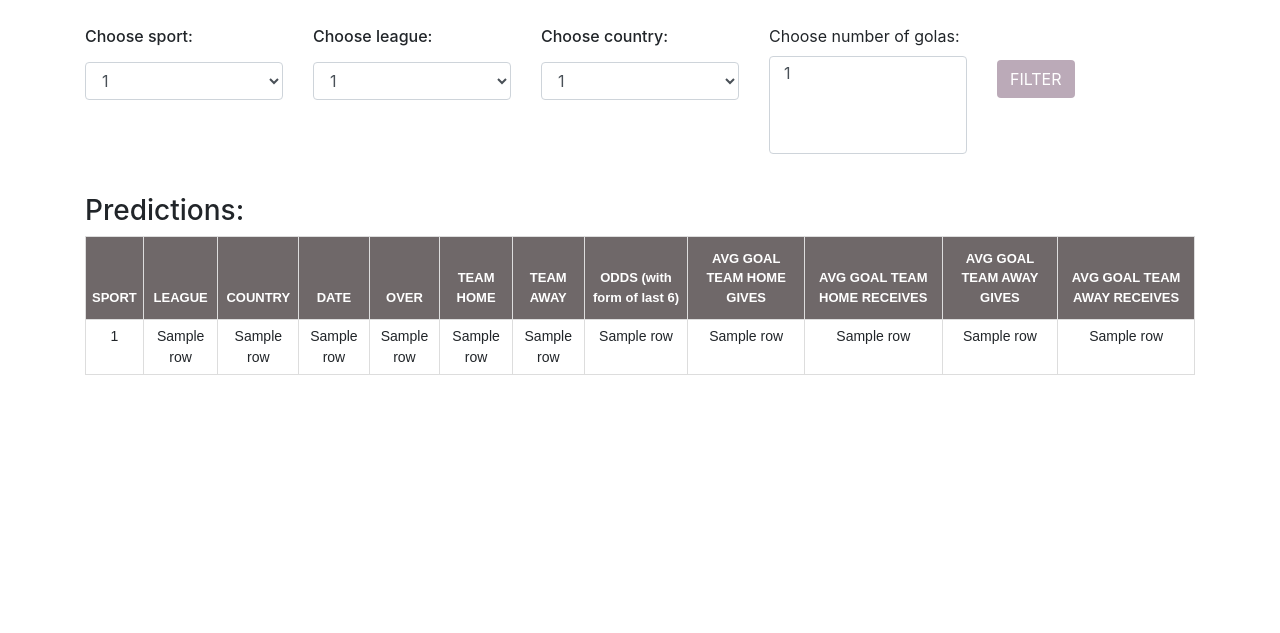
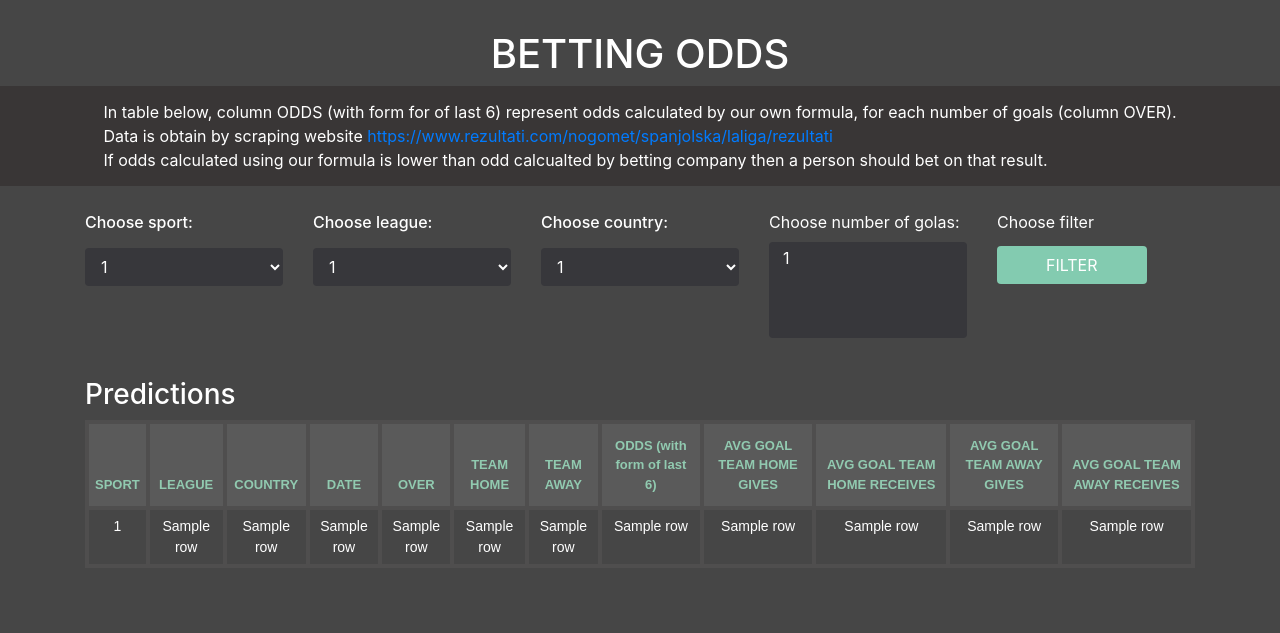
Before and after one commit to brankasando/predict_odds, a Flask app: template templates/predictions.html in a window 1280 px wide. Shown: the top 633 px of the page. Run offline with Flask 2, Linux system fonts and the light colour scheme; the template is opened without the code that fills it: most values are stand-ins (such as "Sample title", 1, 10 or a date in 2020).

Commit message:
Dodaj css style

```diff
--- a/app.py
+++ b/app.py
@@ -1,5 +1,3 @@
-# pip3 install flask-sqlachemy in terminal
-
 from flask import Flask, render_template, request #iz flask biblioteke importujemo flask objekat
 import sqlite3
 import config_environment as ce
@@ -21,7 +19,7 @@ def show_predicions():
         '''
         select 'All' as sport
         union
-        select distinct sport from scheduled_games
+        select distinct 'Football' from scheduled_games
         where is_current = 1
         ''')
     ddl_fetched_sport = cur.fetchall()
@@ -52,7 +50,13 @@ def show_predicions():
         '''
         select 'All' as country
         union
-        select distinct country from scheduled_games
+        select distinct
+        case
+                when country = 'spanjolska' then 'Spain'
+                when country = 'italija' then 'Italy'
+                when country = 'engleska' then 'England'
+        end as country
+        from scheduled_games
         where is_current = 1
         ''')
     ddl_fetched_country = cur.fetchall()
@@ -86,9 +90,13 @@ def show_predicions():
     cur.execute(
         '''
         select distinct
-            sg.sport as sport,
+            case when sg.sport = 'nogomet' then 'Football' end  as sport,
             sg.league as league,
-            sg.country as country,
+            case
+                when sg.country = 'spanjolska' then 'Spain'
+                when sg.country = 'italija' then 'Italy'
+                when sg.country = 'engleska' then 'England'
+            end as country,
             p.year_month_day as year_month_day,
             p.over as over,
             p.team_home as team_home,
--- a/static/css/main.css
+++ b/static/css/main.css
@@ -1,3 +1,49 @@
-body {
-    font-family: Helvetica;
+#intro
+{
+   height : 100px !important;
+   display : flex !important;
+   align-items : center !important;
+   justify-content : center !important;
+   background: #393636 !important;
 }
+
+
+select {
+   background: #37373b !important;
+   color: white !important;
+   border: none !important;
+}
+
+#predictions_table {
+    font-size: 14px !important;
+    font-family: Arial, Helvetica, sans-serif !important;
+    border-collapse: collapse !important;
+    width: 100% !important;
+  }
+
+  #predictions_table td, #predictions_table th {
+    border: 1px solid #ddd !important;
+    padding: 6px !important;
+    border: 4px solid #4f4e4e !important;
+
+  }
+
+
+  #predictions_table th {
+  padding-top: 12px !important;
+  padding-bottom: 12px !important;
+  text-align: center;
+  background-color: #5a5a5a !important;
+  color: #91cab0 !important;
+  }
+
+  h1 {
+    margin-top: 30px !important;
+  }
+
+  body {
+    padding-bottom: 50px;
+    color: white !important;
+    background: #464646 !important;
+
+  }
--- a/templates/predictions.html
+++ b/templates/predictions.html
@@ -1,10 +1,28 @@
 {% extends 'base.html' %}
 
 {% block head %}
-<title>predictions</title>
 {% endblock %}
 
 {% block body %}
+
+<body style="position:relative;">
+<h1 style="text-align:center;">BETTING ODDS</h1>
+
+<!--intro syle was here-->
+
+    <div id ="intro">
+        <span>
+            In table below, column ODDS (with form for of last 6) represent odds calculated by our own formula, for
+            each number of goals (column OVER). <br>
+            Data is obtain by scraping website <a target="_blank" href="https://www.rezultati.com/nogomet/spanjolska/laliga/rezultati">https://www.rezultati.com/nogomet/spanjolska/laliga/rezultati</a><br>
+            If odds calculated using our formula is lower than odd calcualted by betting company then a person should bet
+            on that result.
+        </span>
+
+    </div>
+</body>
+
+
 
 <div class="container">
 
@@ -65,7 +83,7 @@
                 <div class="col">
                     <label class="text-white">Choose filter</label>
                     <br>
-                    <button type="submit" class="btn mt-1" style="background-color:#BBAAB8;color:white;">FILTER</button>
+                    <button type="submit" class="btn mt-1 px-5" style="background-color: #83cbb0;color:white;">FILTER</button>
                 </div>
 
             </div>
@@ -74,35 +92,10 @@
 
     </form>
 
-
-    <style>
-#predictions_table {
-  font-size: 14px;
-  font-family: Arial, Helvetica, sans-serif;
-  border-collapse: collapse;
-  width: 100%;
-}
-
-#predictions_table td, #predictions_table th {
-  border: 1px solid #ddd;
-  padding: 6px;
-}
-
-#predictions_table tr:nth-child(even){background-color: #f2f2f2;}
-
-#predictions_table tr:hover {background-color: #ddd;}
-
-#predictions_table th {
-  padding-top: 12px;
-  padding-bottom: 12px;
-  text-align: center;
-  background-color: #6F6869;
-  color: white;
-}
-</style>
+<!--predictions style was here-->
     <br>
-    <h3>Predictions:</h3>
-    <table class="table text-center"; id = "predictions_table" border="1" class="dataframe">
+    <h3>Predictions</h3>
+    <table class="table text-center text-white"; id = "predictions_table" border="1" class="dataframe">
         <thead style="font-size:13px";>
         <tr>
             <th>SPORT</th>
```
